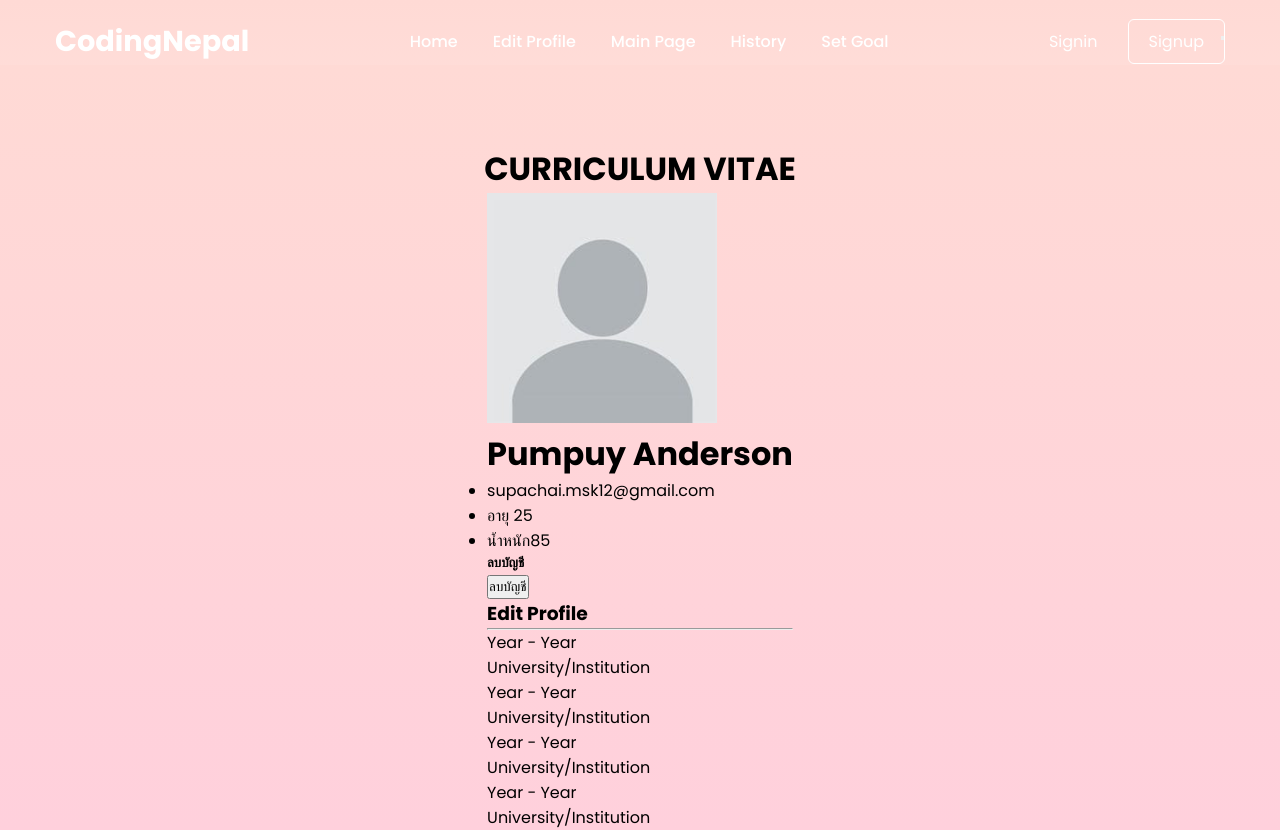
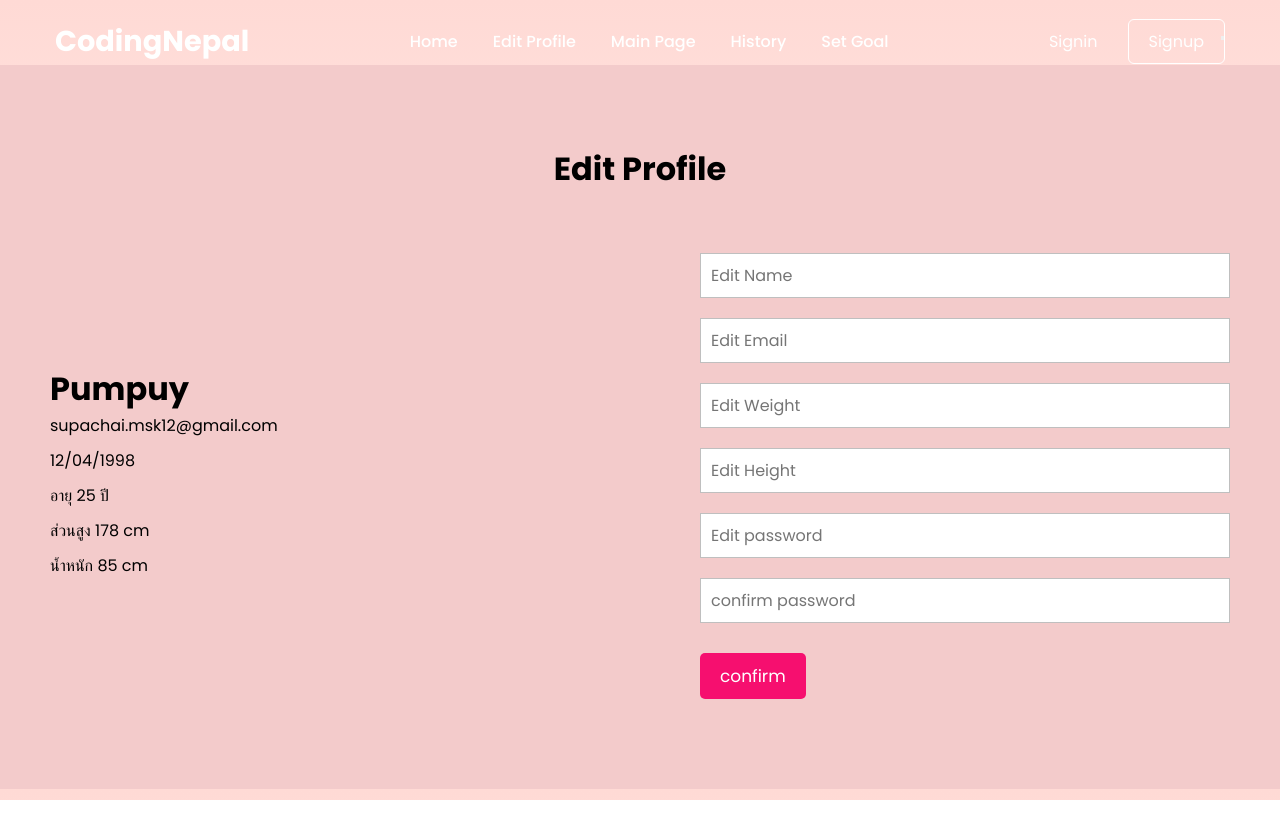
Before and after one commit to trezher149/Healthcare-Platform, a Vue app in the folder frontend/vuejs/: page /editprofile in a window 1280 px wide. After the commit the page ends 800 px from the top, so only its background shows below. Built offline with nearby package versions, Linux system fonts and the light colour scheme.

Commit message:
Edited frontend

```diff
--- a/frontend/vuejs/src/views/EditProfile.vue
+++ b/frontend/vuejs/src/views/EditProfile.vue
@@ -1,111 +1,190 @@
 <script setup>
-import { ref } from 'vue'
 
-const name = ref('')
-const currentPassword = ref('')
-const newPassword = ref('')
-const confirmPassword = ref('')
-const showCancelConfirmation = ref(false)
-
-const submitChanges = () => {
-  // Implement logic to verify current password and update new password
-  // if passwords match
-  console.log('Submitting changes...')
-}
-
-const cancelChanges = () => {
-  // Reset input fields or perform cancellation logic
-  console.log('Canceling changes...')
-}
 </script>
 
 
 <template>
-  <head>
-      <link href="https://cdn.jsdelivr.net/npm/bootstrap@5.3.0-alpha1/dist/css/bootstrap.min.css" rel="stylesheet" integrity="sha384-GLhlTQ8iRABdZLl6O3oVMWSktQOp6b7In1Zl3/Jr59b6EGGoI1aFkw7cmDA6j6gD" crossorigin="anonymous">
-  </head>
-  <body class="body">
-    <section class="container py-5" id="cv">
-      <div class="row mt-4 py-3">
-        <div class="col-12 d-flex flex-column text-center">
-          <h2>CURRICULUM VITAE</h2>
-        </div>
+  <body>
+
+<section class="contact" id="contact">
+  <h2>Edit Profile</h2>
+  <div class="row">
+    <div class="col information">
+      <div class="contact-details">
+        <h2>Pumpuy</h2>
+        <p> supachai.msk12@gmail.com</p>
+        <p> 12/04/1998</p>
+        <p> อายุ 25 ปี</p>
+        <p> ส่วนสูง 178 cm</p>
+        <p> น้ำหนัก 85 cm</p>
       </div>
-      <div class="row">
-        <div class="col-lg-4 mt-5 order-lg-0 order-1 text-center">
-          <img class="img-fluid rounded-circle border border-5 border-dark-subtle" src="../assets/user.jpg" alt="profile-img">
-          <h2 class="mt-3">Pumpuy Anderson</h2>
-          <ul class="list-unstyled contact-info">
-            <li>supachai.msk12@gmail.com</li>
-            <li><a>อายุ</a> 25</li>
-            <li><a>น้ำหนัก</a>85</li>
-          </ul>
-          <h5>ลบบัญชี</h5>
-          <ul class="list-unstyled">
-            <button>ลบบัญชี</button>
-            <!-- Add or remove interests as needed -->
-          </ul>
-        </div>
-        <div class="col-lg-7 order-lg-1 order-0 mt-5 text-start">
-          <h3>Edit Profile</h3>
-          <hr>
-          <dl>
-            <dt>Year - Year</dt>
-            <dd>University/Institution</dd>
-          </dl>
-          <dl>
-            <dt>Year - Year</dt>
-            <dd>University/Institution</dd>
-          </dl>
-          <dl>
-            <dt>Year - Year</dt>
-            <dd>University/Institution</dd>
-          </dl>
-          <dl>
-            <dt>Year - Year</dt>
-            <dd>University/Institution</dd>
-          </dl>
-        </div>
-      </div>
-    </section>
-  </body>
+    </div>
+    <div class="col form">
+      <form>
+        <input type="text" placeholder="Edit Name" required>
+        <input type="email" placeholder="Edit Email" required>
+        <input type="number" placeholder="Edit Weight" required>
+        <input type="number" placeholder="Edit Height" required>
+        <input type="password" placeholder="Edit password" required>
+        <input type="password" placeholder="confirm password" required>
+        <button id="submit" type="submit">confirm</button>
+      </form>
+    </div>
+  </div>
+</section>
+
+</body>
   </template>
 
 
 <style scoped>
 
-#portfolio img {
-  height: 300px;
-  object-fit: cover;
+@import url("https://fonts.googleapis.com/css2?family=Poppins:wght@200;300;400;500;600;700&display=swap");
+
+* {
+  margin: 0;
+  padding: 0;
+  box-sizing: border-box;
+  font-family: "Poppins", sans-serif;
 }
 
-
-#cv img {
-  width: 230px;
+body {
+  background: #f3cbcb;
 }
 
-/* Contact section background image */
-#contact {
-  background-size: cover;
-  background-attachment: fixed;
-  background-position: center;
+section {
+  display: flex;
+  align-items: center;
+  flex-direction: column;
+  padding: 80px 0 0;
 }
 
-@media screen and (max-width: 990px) {
-  #skills .card {
-    width: calc(100% / 2 - 10px) !important;
+section h2 {
+  font-size: 2rem;
+}
+
+section > p {
+  text-align: center;
+}
+
+.contact .row {
+  margin: 60px 0 90px;
+  display: flex;
+  max-width: 1200px;
+  width: 100%;
+  align-items: center;
+  justify-content: space-between;
+}
+
+.contact .row .col {
+  padding: 0 10px;
+  width: calc(100% / 2 - 50px);
+}
+
+.contact .col p {
+  margin-bottom: 10px;
+}
+
+.contact .col p i {
+  color: #7a7a7a;
+  margin-right: 10px;
+}
+
+.contact form input {
+  height: 45px;
+  margin-bottom: 20px;
+  padding: 10px;
+  width: 100%;
+  font-size: 16px;
+  outline: none;
+  border: 1px solid #bfbfbf;
+}
+
+.contact form button {
+  margin-top: 10px;
+  padding: 10px 20px;
+  font-size: 17px;
+  color: #fff;
+  border: none;
+  cursor: pointer;
+  border-radius: 5px;
+  background: #f60f6f;
+  transition: 0.2s ease;
+}
+
+.contact form button:hover {
+  background: #d40d60;
+}
+@media screen and (max-width: 860px) {
+  .navbar .all-links {
+    position: fixed;
+    left: -100%;
+    width: 300px;
+    display: block;
+    height: 100vh;
+    top: 75px;
+    background: #333;
+    transition: left 0.3s ease;
+  }
+
+  .navbar #menu-toggler:checked~.all-links {
+    left: 0;
+  }
+
+  .navbar .all-links li {
+    font-size: 18px;
+  }
+
+  .navbar #hamburger-btn {
+    display: block;
+  }
+
+  section > p {
+    text-align: center;
+  }
+
+  section .cards .card {
+    width: calc(100% / 2 - 15px);
+    margin-bottom: 30px;
+  }
+
+  .homepage .content h1 {
+    font-size: 40px;
+    font-weight: 700;
+    margin-bottom: 10px;
+  }
+
+  .homepage .content .text {
+    font-size: 17px;
+  }
+
+  .content a {
+    font-size: 17px;
+    padding: 9px 20px;
+  }
+
+  .contact .row {
+    flex-direction: column;
+  }
+
+  .contact .row .col {
+    width: 100%;
+  }
+
+  .contact .row .col:last-child {
+    margin-top: 40px;
+  }
+
+  footer a {
+    height: 0;
   }
 }
 
-@media screen and (max-width: 668px) {
-  #skills .card,
-  #portfolio .card-wrapper {
-    width: 100% !important;
+@media screen and (max-width: 560px) {
+  section .cards .card {
+    width: 100%;
+    margin-bottom: 30px;
   }
 }
 
-.container {
-    background: linear-gradient(#ffdad5, #ffd0dc);
-}
-
 </style>
--- a/frontend/vuejs/src/views/navbar.vue
+++ b/frontend/vuejs/src/views/navbar.vue
@@ -101,7 +101,7 @@ const menuClass = computed(() => {
 }
 
 .navbar .links a:hover {
-  color: #47b2e4;
+  color: #ff5d7e;
 }
 
 .navbar .buttons a {
@@ -117,7 +117,7 @@ const menuClass = computed(() => {
 }
 
 .navbar .buttons .signin:hover {
-  color: #47b2e4;
+  color: #ff5d7e;
 }
 
 .navbar .buttons .signup {
@@ -129,7 +129,7 @@ const menuClass = computed(() => {
 }
 
 .navbar .buttons .signup:hover {
-  background-color: #47b2e4;
+  background-color: #ff5d7e;
   color: #fff;
 }
 
@@ -182,7 +182,7 @@ const menuClass = computed(() => {
 }
 
 .buttons .join {
-  background-color: #47b2e4;
+  background-color: #ff5d7e;
 }
 
 .hero-section .buttons .learn {
@@ -191,7 +191,7 @@ const menuClass = computed(() => {
 }
 
 .hero-section .buttons a:hover {
-  background-color: #47b2e4;
+  background-color: #ff5d7e;
 }
 
 /* Hamburger menu styles */
```
